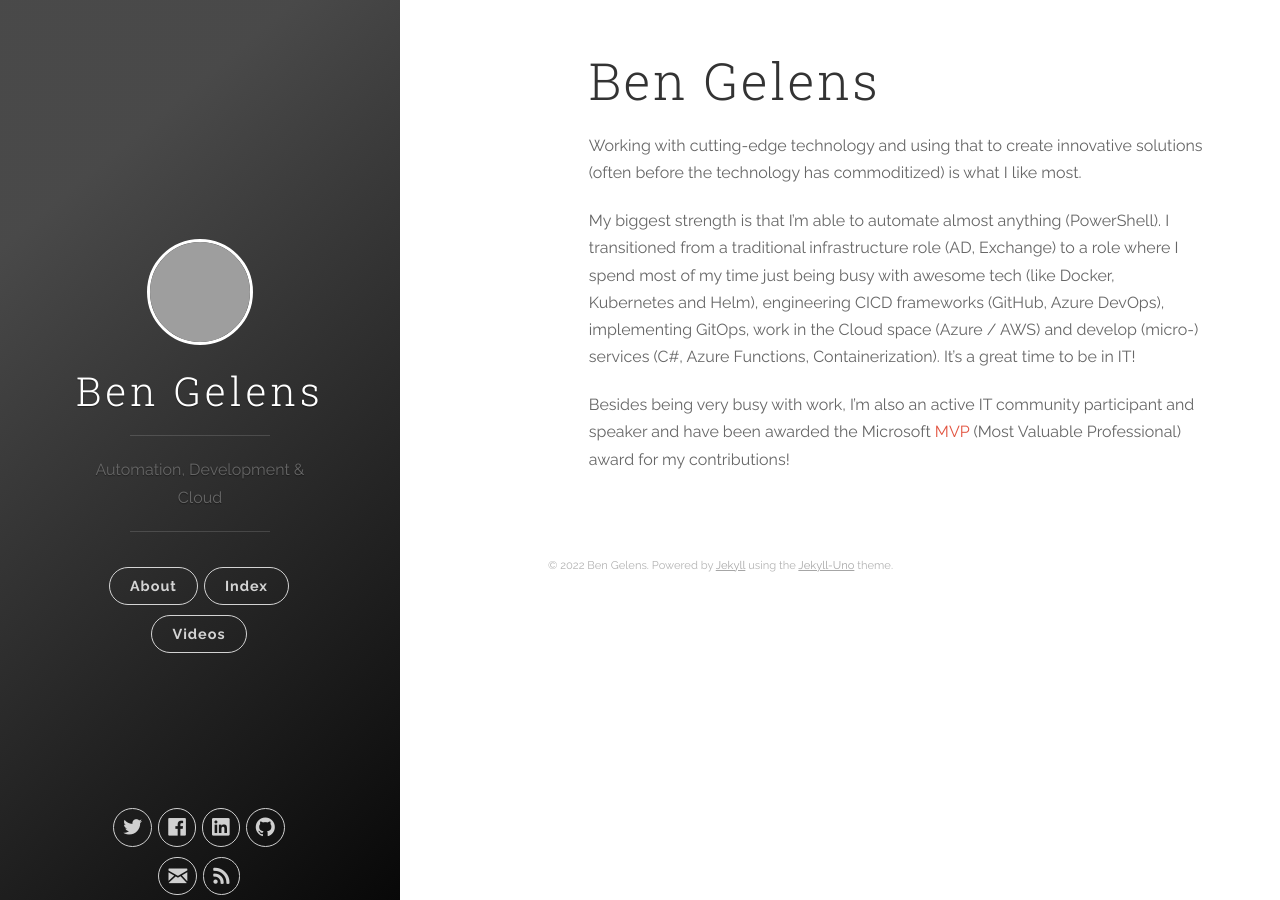
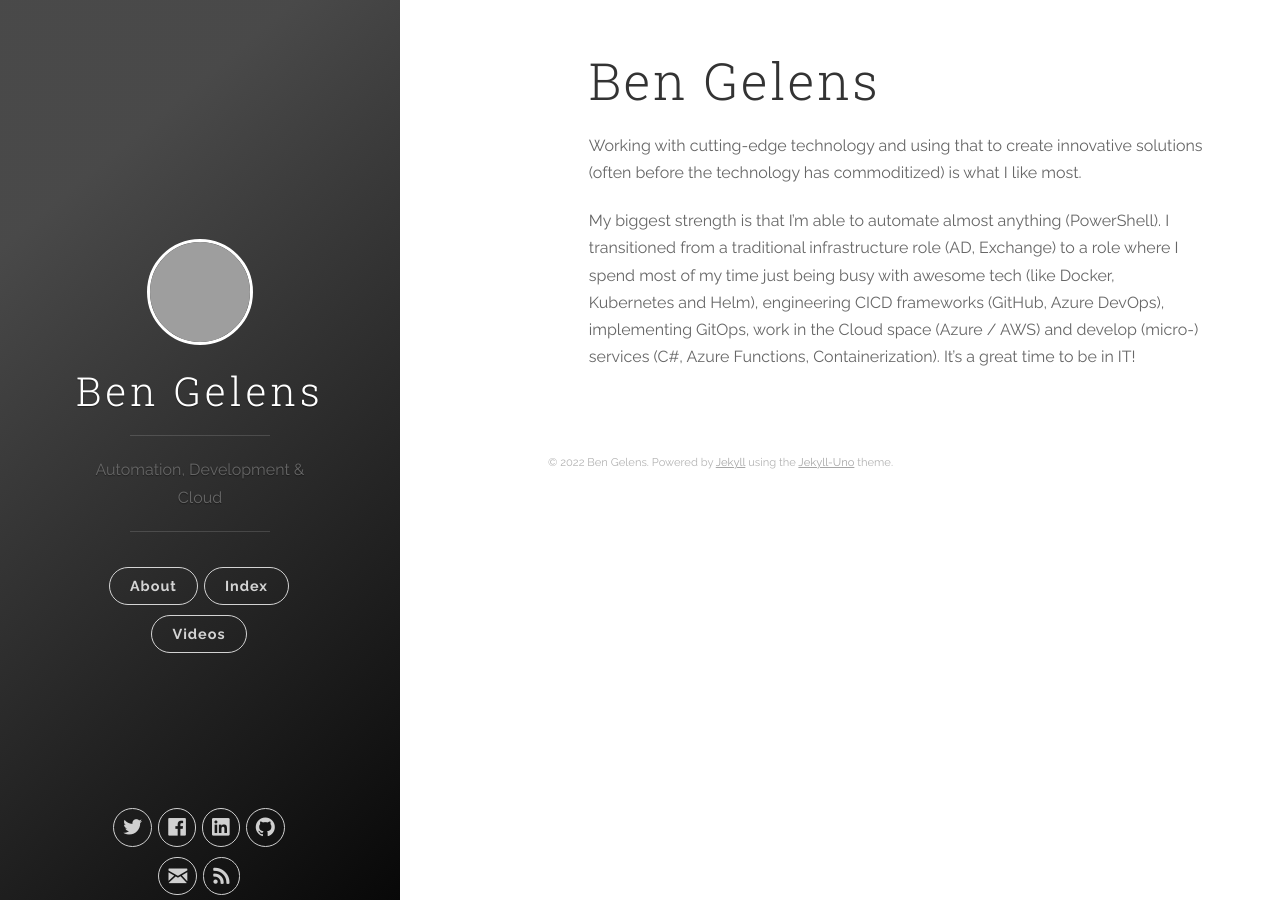
Before and after one commit to bgelens/bgelens.github.io, a Jekyll site: the page built from about.md, in a window 1280 px wide. Built offline with Jekyll 4.4.1, drawn with Linux system fonts in a browser that asks for light colours; nearby versions of some CDN libraries.

Commit message:
remove mvp from about

```diff
--- a/_config.yml
+++ b/_config.yml
@@ -12,7 +12,7 @@ author:
   twitter_username: bgelens
   facebook_username: bgelens
   github_username:  bgelens
-  linkedin_username:  ben-gelens-mvp-06407b22
+  linkedin_username:  ben-gelens-06407b22
 
 defaults:
   -
--- a/about.md
+++ b/about.md
@@ -6,5 +6,3 @@ layout: page
 Working with cutting-edge technology and using that to create innovative solutions (often before the technology has commoditized) is what I like most.
 
 My biggest strength is that I'm able to automate almost anything (PowerShell). I transitioned from a traditional infrastructure role (AD, Exchange) to a role where I spend most of my time just being busy with awesome tech (like Docker, Kubernetes and Helm), engineering CICD frameworks (GitHub, Azure DevOps), implementing GitOps, work in the Cloud space (Azure / AWS) and develop (micro-) services (C#, Azure Functions, Containerization). It's a great time to be in IT!
-
-Besides being very busy with work, I'm also an active IT community participant and speaker and have been awarded the Microsoft [MVP](https://mvp.microsoft.com/en-us/mvp/Ben%20Gelens-5001482){:target="_blank"} (Most Valuable Professional) award for my contributions!
```
